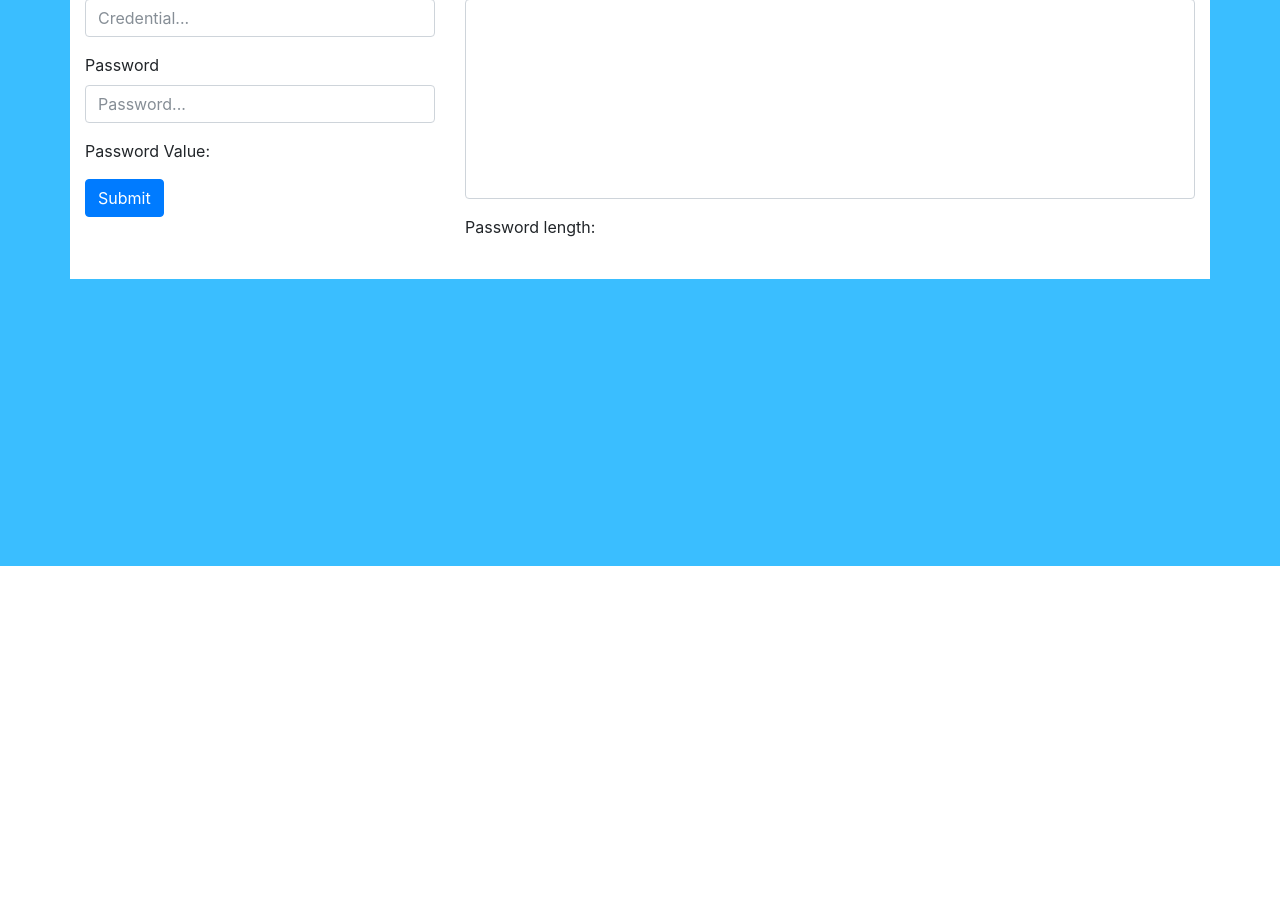
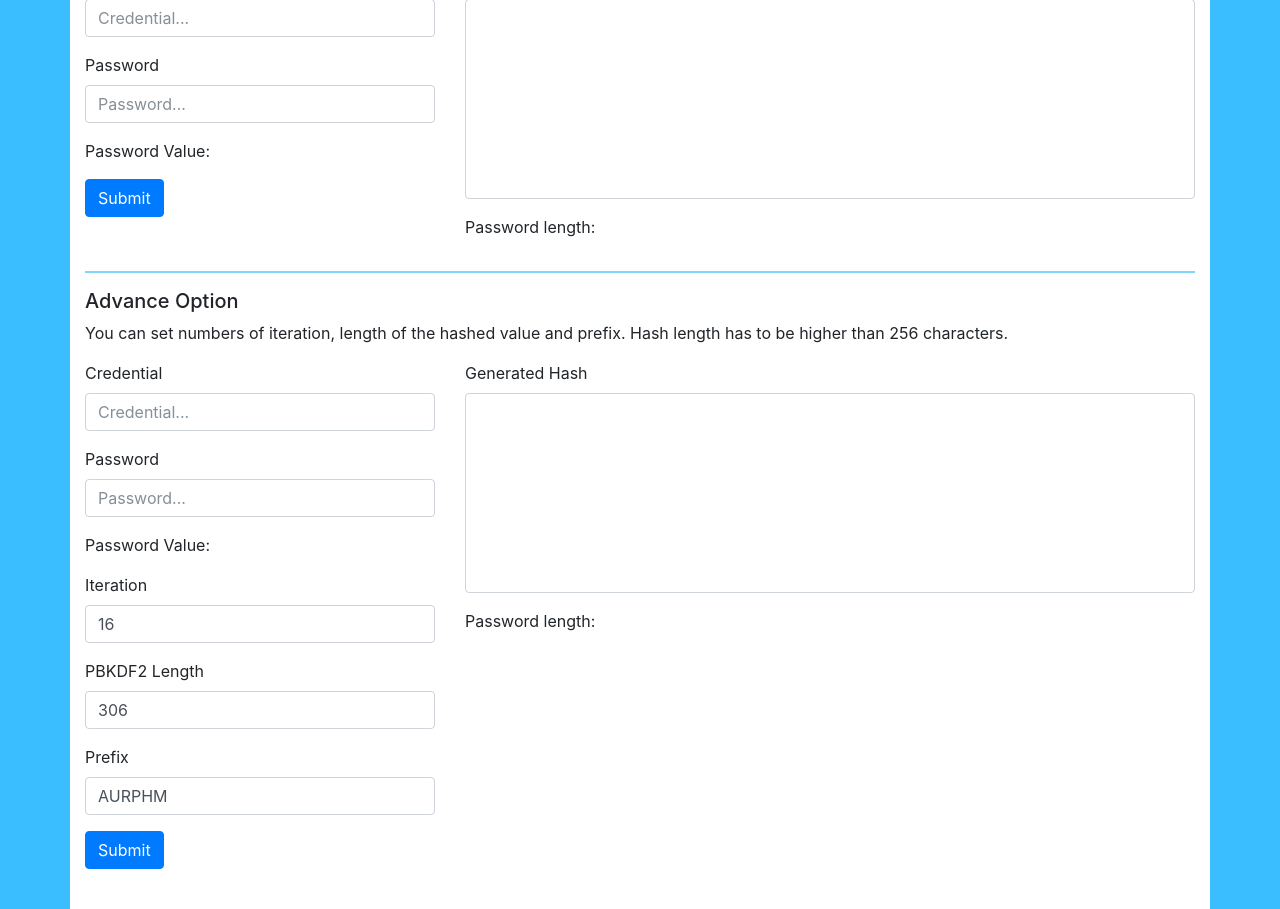
Before and after one commit to insomnius/Aurphm, a PHP site: page /tests/index.php in a window 1280 px wide. Shown: the part 234-1143 px from the top of the page. Before the commit the page ends 800 px from the top, so only its background shows below. Run offline with PHP 8.4, Linux system fonts and the light colour scheme; some libraries are stand-ins or nearby versions.

Commit message:
Completing advance option

```diff
--- a/tests/index.php
+++ b/tests/index.php
@@ -73,6 +73,48 @@
                         <p>Password length: <span id='gen-password-1-length'></span></p>
                     </div>
                 </div>
+
+                <hr>
+                <h5>Advance Option</h5>
+                <p>You can set numbers of iteration, length of the hashed value and prefix. Hash length has to be higher than 256 characters.</p>
+                <div class='row'>
+
+                    <div class='col-md-4'>
+                        <div class='form-group'>
+                            <label for='credential-2'>Credential</label>
+                            <input type='text' id='credential-2' class='form-control' placeholder='Credential...'>
+                        </div>
+                        <div class='form-group'>
+                            <label for='password-2'>Password</label>
+                            <input type='password' id='password-2' class='form-control' placeholder='Password...'>
+                        </div>
+                        <p>Password Value: <span id='password-2-val'></span></p>
+                        <div class='form-group'>
+                            <label for='iteration-2'>Iteration</label>
+                            <input type='number' id='iteration-2' class='form-control' placeholder='Iteration...' value='16'>
+                        </div>
+                        <div class='form-group'>
+                            <label for='length-2'>PBKDF2 Length</label>
+                            <input type='number' id='length-2' class='form-control' placeholder='Length...' value='306'>
+                        </div>
+                        <div class='form-group'>
+                            <label for='prefix-2'>Prefix</label>
+                            <input type='text' id='prefix-2' class='form-control' placeholder='Prefix...' value='AURPHM'>
+                        </div>
+
+                        <div class='form-group'>
+                            <button id='password-submit-2' class='btn btn-primary'>Submit</buton>
+                        </div>
+                    </div>
+
+                    <div class='col-md-8'>
+                        <div class='form-group'>
+                            <label for='gen-password-2'>Generated Hash</label>
+                            <textarea class='form-control' id='gen-password-2'></textarea>
+                        </div>
+                        <p>Password length: <span id='gen-password-2-length'></span></p>
+                    </div>
+                </div>
             </div>
         </div>
 
@@ -95,6 +137,11 @@ $(document).ready(function()
         $("#password-1-val").html($(this).val());
     });
 
+    $("#password-2").on("input", function()
+    {
+        $("#password-2-val").html($(this).val());
+    });
+
     $("#password-submit-1").click(function()
     {
         var credential  = $("#credential-1").val();
@@ -113,6 +160,27 @@ $(document).ready(function()
 
     });
 
+    $("#password-submit-2").click(function()
+    {
+        var credential  = $("#credential-2").val();
+        var password    = $("#password-2").val();
+        var length      = $("#length-2").val();
+        var iteration   = $("#iteration-2").val();
+        var prefix      = $("#prefix-2").val();
+
+        jQuery.ajax({
+            url: "/tests/submit2.php",
+            method: "POST",
+            data: {credential : credential, password : password, length : length, iteration : iteration, prefix : prefix},
+            success: function(e)
+            {
+                $("#gen-password-2").val(e);
+                $("#gen-password-2-length").html(e.length)
+            }
+        });
+
+    });
+
 });
 </script>
 </html>
```
Also changed, not shown: composer.json (added, +12 -0 lines), src/Aurphm.php (renamed from lib/Aurphm.php, +17 -11 lines), tests/submit1.php (+2 -1 lines), tests/submit2.php (added, +20 -0 lines), 1 other file.
